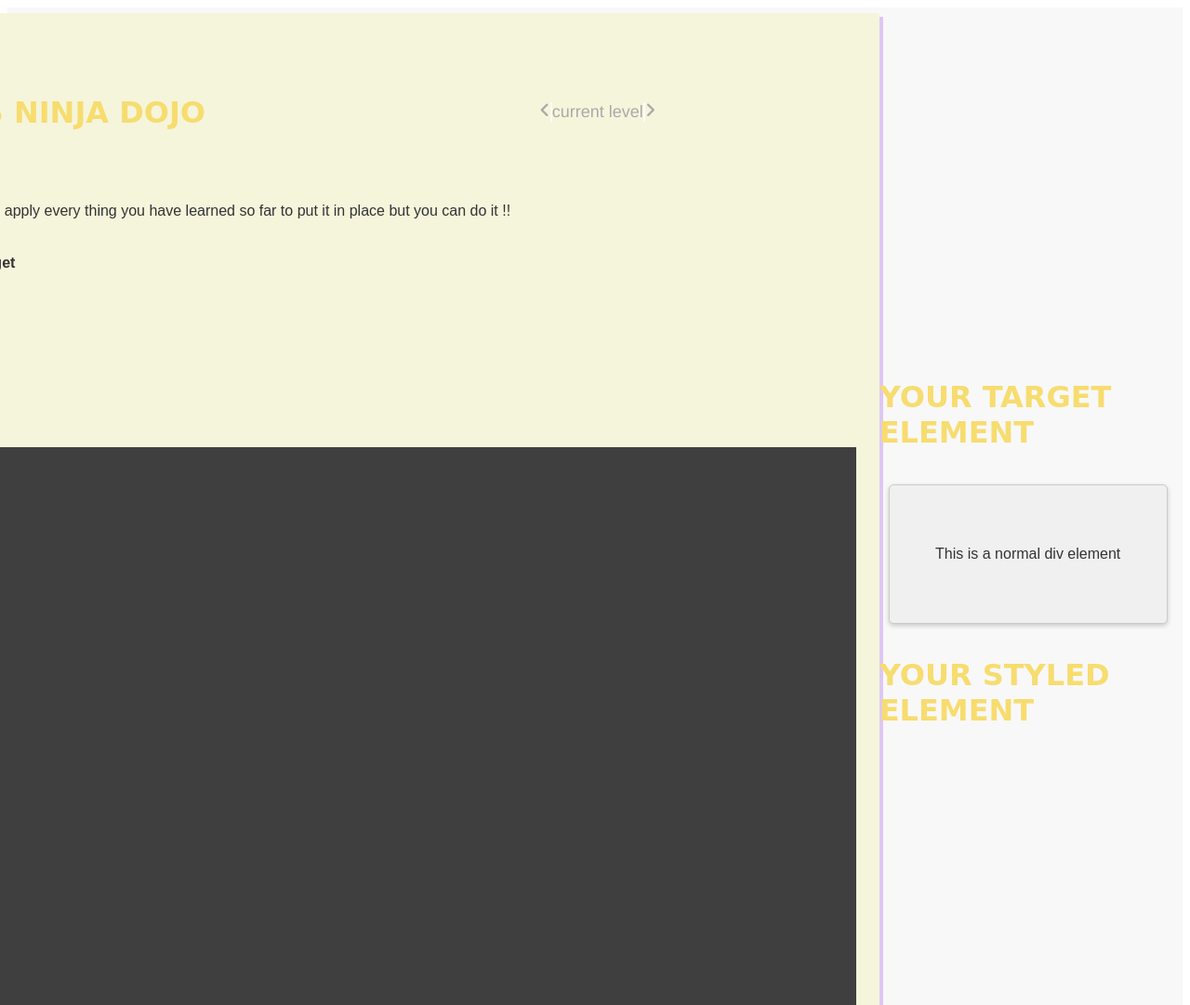
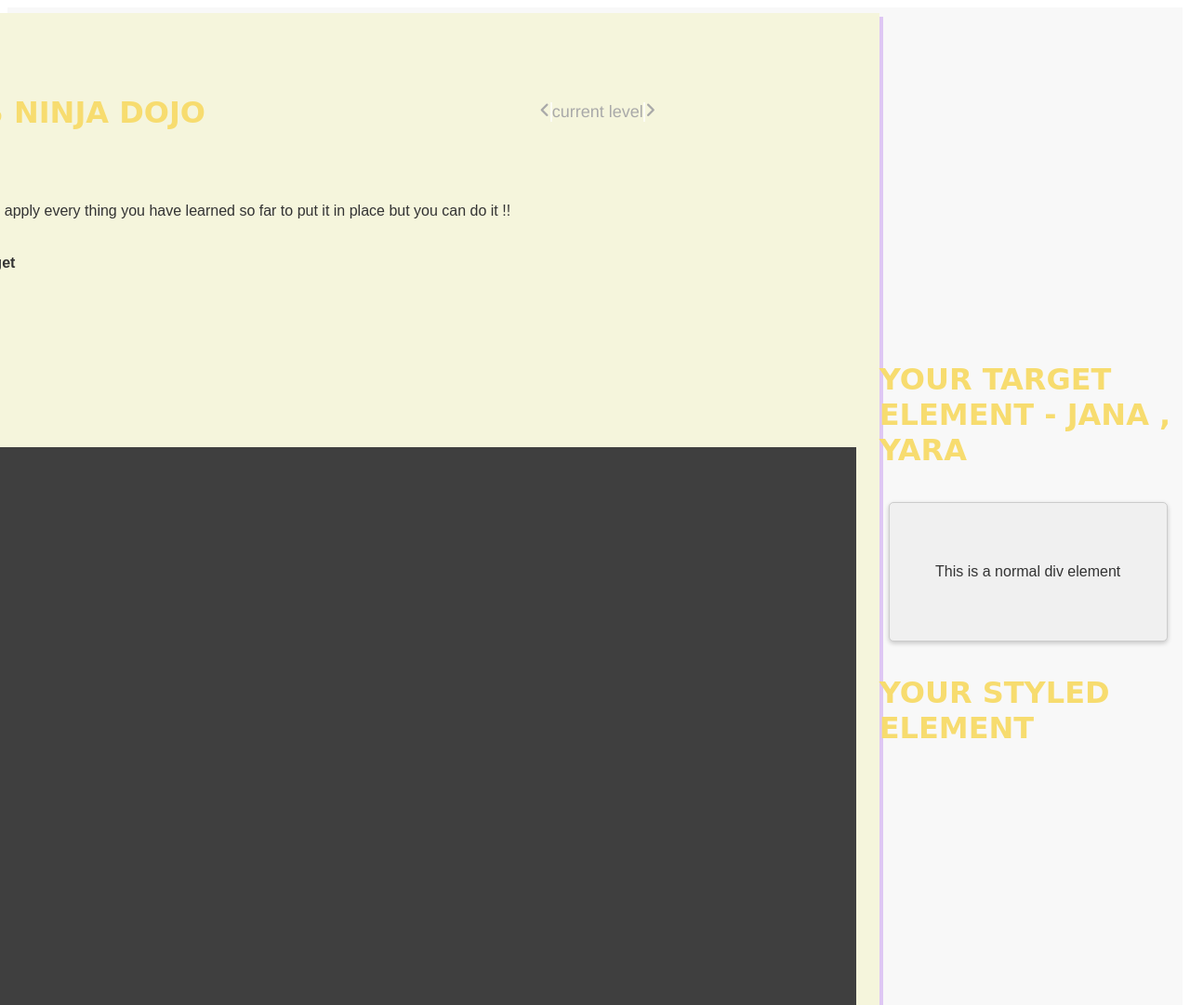
Before and after one commit to soreka/css-dojo, a website with bundled scripts: page index.html in a window 1280 px wide. Shown: the top 1081 px of the page at 93% size. Built offline with nearby package versions, Linux system fonts and the light colour scheme.

Commit message:
this is my first commit

```diff
--- a/index.html
+++ b/index.html
@@ -16,7 +16,7 @@
 <body>
     <div class="outer-container">
         <section class="game-screen">
-            <h1 class="title">your target Element</h1>
+            <h1 class="title">your target Element - Jana , Yara</h1>
             <div>
                 <div id="myDiv" class="styled-div">This is a normal div element</div>
             </div>
```
